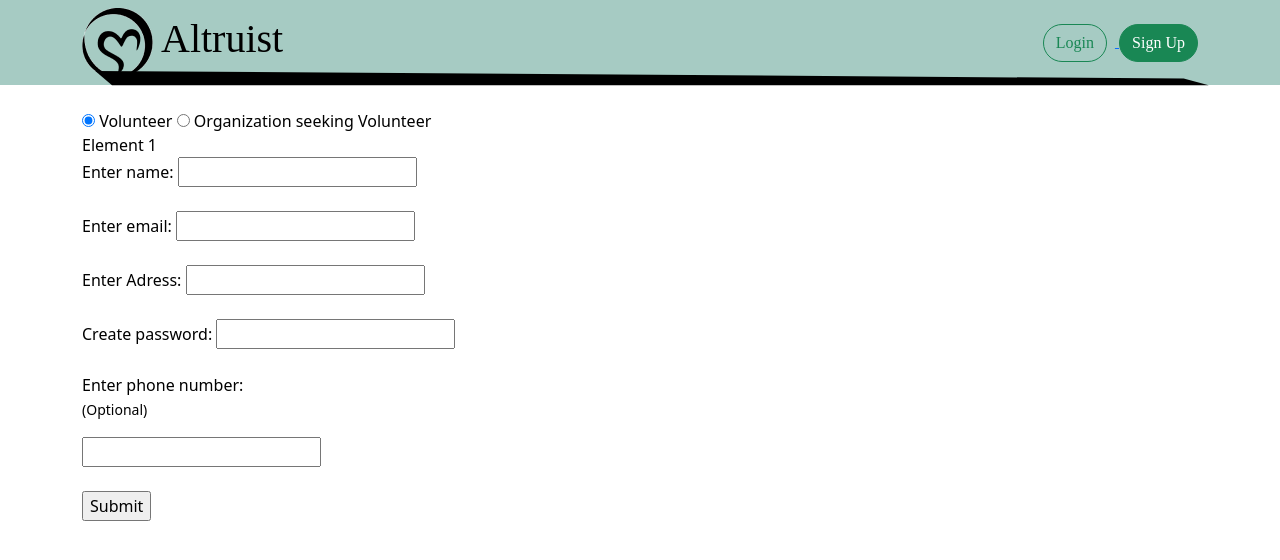
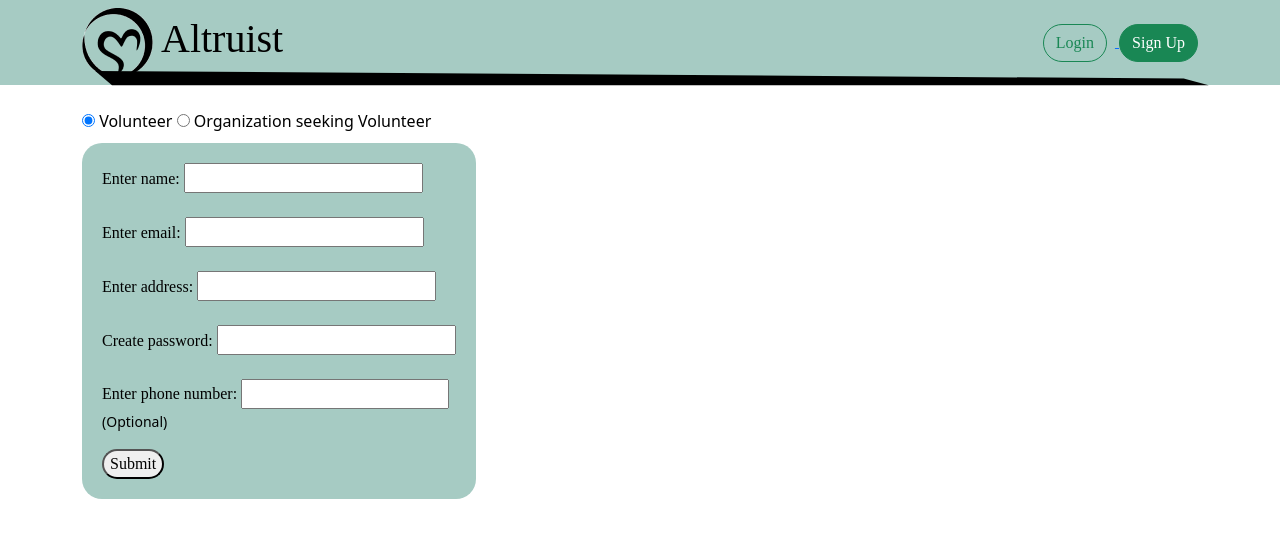
Before and after one commit to Randomblock1/madhacks-2023, a SvelteKit app: page /signup in a window 1280 px wide. Shown: the top 560 px of the page. Built offline with nearby package versions, Linux system fonts and the light colour scheme; a web font is replaced by a local one.

Commit message:
The two options

```diff
--- a/src/routes/signup/+page.svelte
+++ b/src/routes/signup/+page.svelte
@@ -30,53 +30,62 @@
 </script>
 
 <div class="container">
-	<input type="radio" name="option" value="option1" id="option1" checked /> Volunteer
+	<div class="position-absolute top-40 start-55">
 
-	<input type="radio" name="option" value="option2" id="option2" /> Organization seeking Volunteer
+		<input class="font-styled" type="radio" name="option" value="option1" id="option1" checked /> Volunteer
 
-	<div id="display1" style="display:none;">
-		Element 1
-		<form action="process_signup_volunteer" method = "post">
-			<label for="name">Enter name: </label>
-			<input type="text" id="name" name="name" /><br /><br />
+		<input class="font-styled" type="radio" name="option" value="option2" id="option2" /> Organization seeking Volunteer
 
-			<label for="email">Enter email: </label>
-			<input type="text" id="email" name="email" /><br /><br />
+		<div id="display1" style="display:none; padding-top: 10px;">
+		<span class="rounded-box">
+			<form action="process_signup_volunteer" method="post">
+				<label class="font-styled" for="name">Enter name: </label>
+				<input type="text" id="name" name="name" /><br /><br />
 
-			<label for="address">Enter Adress: </label>
-			<input type="text" id="address" name="address" /><br /><br />
+				<label class="font-styled" for="email">Enter email: </label>
+				<input type="text" id="email" name="email" /><br /><br />
 
-			<label for="password">Create password: </label>
-			<input type="text" id="password" name="password" /><br /><br />
+				<label class="font-styled" for="address">Enter address: </label>
+				<input type="text" id="address" name="address" /><br /><br />
 
-			<label for="password">Enter phone number: </label>
-			<p><small>(Optional)</small></p>
-			<input type="text" id="password" name="password" /><br /><br />
+				<label class="font-styled" for="password">Create password: </label>
+				<input type="text" id="password" name="password" /><br /><br />
 
-			<input type="submit" value="Submit" />
-		</form>
-	</div>
+				<label class="font-styled" for="password">Enter phone number: </label>
 
-	<div id="display2" style="display:none;">
-		<form action="process_signup_volunteer" method = "post">
-			<label for="name">Enter organization: </label>
-			<input type="text" id="name" name="name" /><br /><br />
+				<input class="font-styled" type="text" id="password" name="password" >
+				<p><small>(Optional)</small></p>
 
-			<label for="email">Enter email: </label>
-			<input type="text" id="email" name="email" /><br /><br />
+				<input  class="font-styled rounded-pill float-right" type="submit" value="Submit" />
+			</form>
+		</span>
+		</div>
 
-			<label for="address">Enter website: </label>
-			<p><small>(Optional)</small></p>
-			<input type="text" id="address" name="address" /><br /><br />
+		<div id="display2" style="display:none; padding-top: 10px;">
+			<span class="rounded-box">
+			<form action="process_signup_volunteer" method="post">
+				<label class="font-styled" for="name">Enter organization: </label>
+				<input type="text" id="name" name="name" /><br /><br />
 
-			<label for="password">Create password: </label>
-			<input type="text" id="password" name="password" /><br /><br />
+				<label class="font-styled" for="email">Enter email: </label>
+				<input type="text" id="email" name="email" /><br /><br />
 
-			<label for="password">Enter phone number: </label>
-			<p><small>(Optional)</small></p>
-			<input type="text" id="password" name="password" /><br /><br />
+				<label class="font-styled" for="address">Enter website: </label>
 
-			<input type="submit" value="Submit" />
-		</form>
+				<input type="text" id="address" name="address">
+				<p><small>(Optional)</small></p>
+
+				<label class="font-styled" for="password">Create password: </label>
+				<input type="text" id="password" name="password" /><br /><br />
+
+				<label class="font-styled" for="password">Enter phone number: </label>
+
+				<input class="font-styled" type="text" id="password" name="password">
+				<p><small>(Optional)</small></p>
+
+				<input  class="font-styled rounded-pill float-right" type="submit" value="Submit" />
+			</form>
+		</span>
+		</div>
 	</div>
 </div>
```
